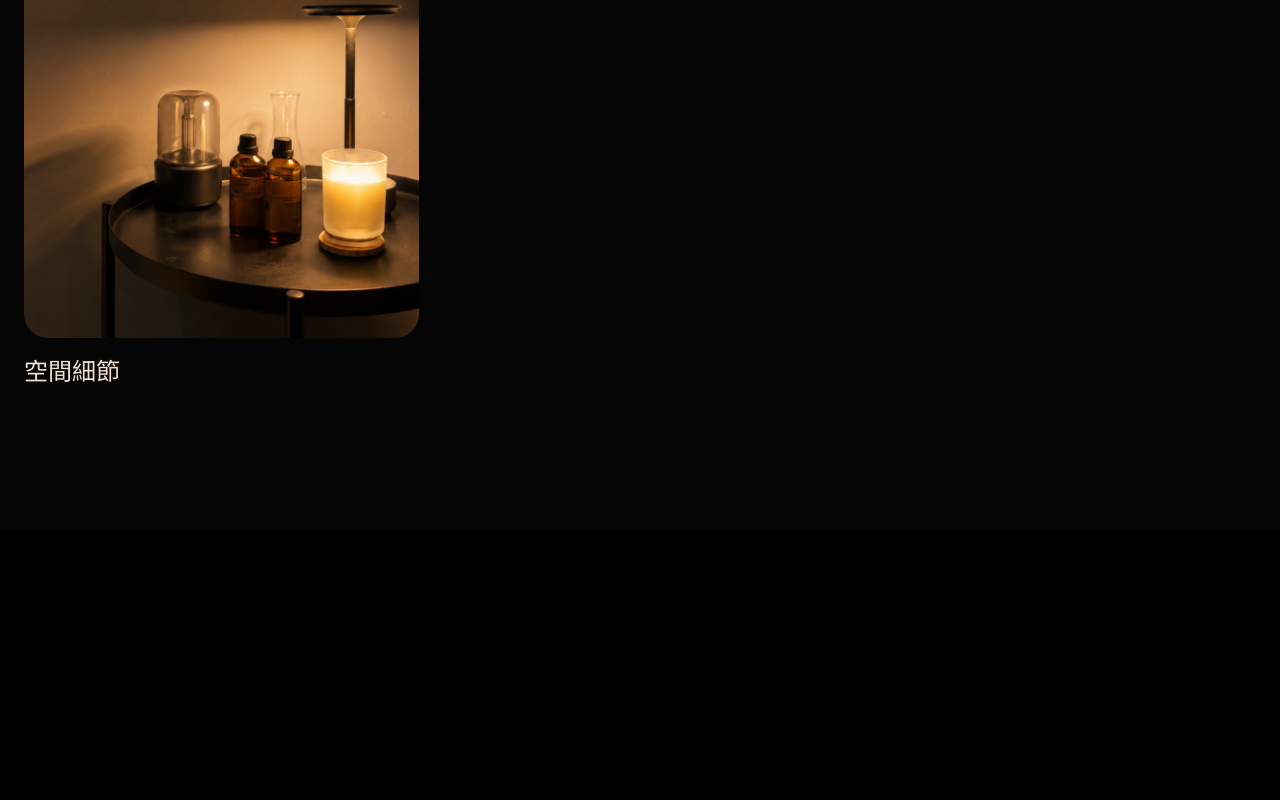
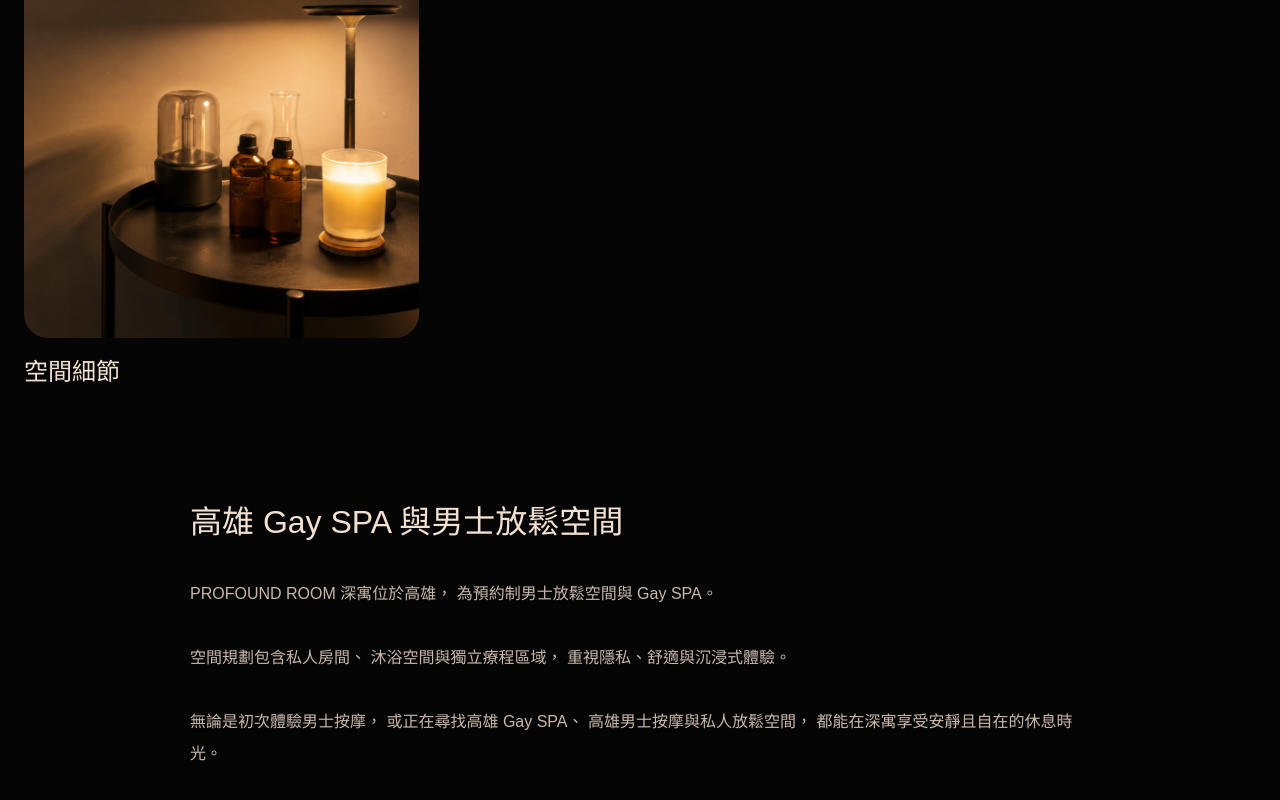
Before and after one commit to profoundroomkh/profound-room, a Next.js app: page /space in a window 1280 px wide. Shown: the part 1170-1970 px from the top of the page. Before the commit the page ends 1700 px from the top, so only its background shows below. Built offline with nearby package versions, Linux system fonts and the light colour scheme.

Commit message:
Update page.js

```diff
--- a/app/space/page.js
+++ b/app/space/page.js
@@ -65,9 +65,11 @@ export default function SpacePage() {
               marginBottom: '40px',
             }}
           >
-            A Quiet Space
+
+   高雄男士放鬆空間
+
             <br />
-            For Deep Rest
+            放鬆空間
           </h1>
 
           <div
@@ -111,7 +113,45 @@ export default function SpacePage() {
                 </div>
               </Link>
             ))}
-          </div>
+                    </div>
+
+          <section
+            style={{
+              maxWidth: '900px',
+              margin: '100px auto 0',
+              color: '#c9b8aa',
+              lineHeight: '2',
+              fontSize: '16px',
+            }}
+          >
+            <h2
+              style={{
+                color: '#f2e1d0',
+                fontSize: '32px',
+                fontWeight: '300',
+                marginBottom: '24px',
+              }}
+            >
+              高雄 Gay SPA 與男士放鬆空間
+            </h2>
+
+            <p>
+              PROFOUND ROOM 深寓位於高雄，
+              為預約制男士放鬆空間與 Gay SPA。
+              <br /><br />
+
+              空間規劃包含私人房間、
+              沐浴空間與獨立療程區域，
+              重視隱私、舒適與沉浸式體驗。
+              <br /><br />
+
+              無論是初次體驗男士按摩，
+              或正在尋找高雄 Gay SPA、
+              高雄男士按摩與私人放鬆空間，
+              都能在深寓享受安靜且自在的休息時光。
+            </p>
+          </section>
+
         </div>
       </main>
     </>
```
